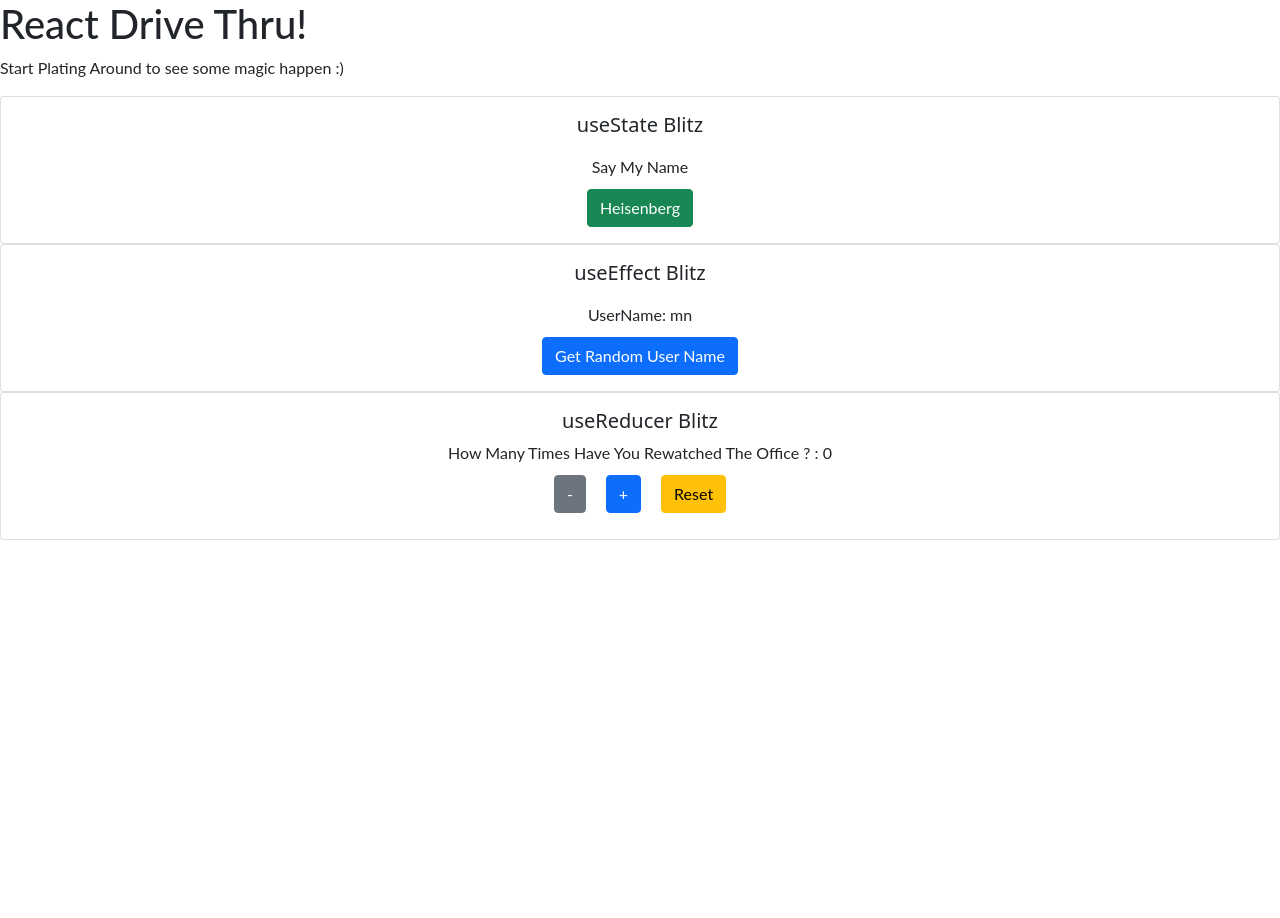
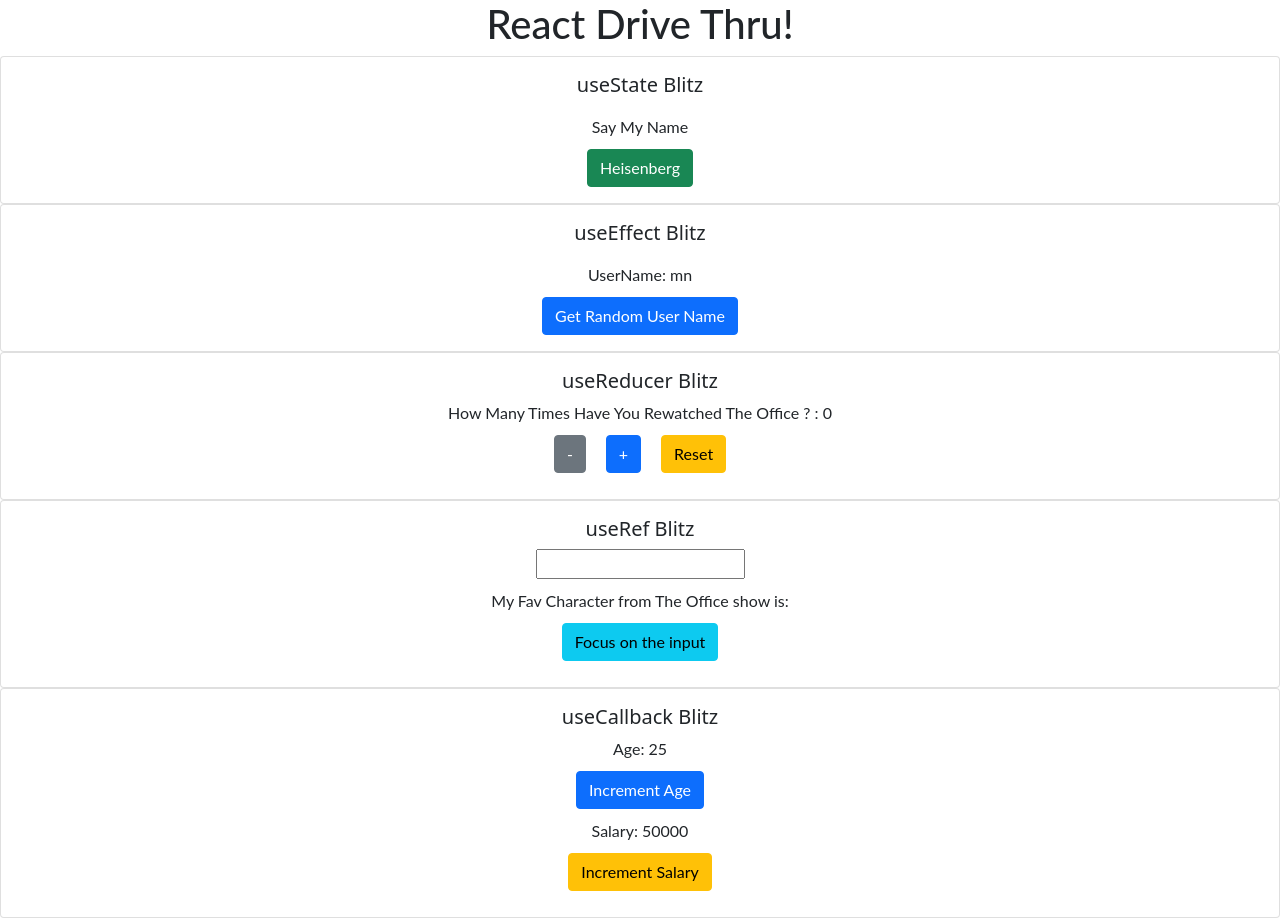
Before and after one commit to karthiksista/react-concepts, a React (Create React App) app: page / in a window 1280 px wide. Before the commit the page ends 800 px from the top, so only its background shows below. Built offline with nearby package versions, Linux system fonts and the light colour scheme; no server answers.

Commit message:
add useCallback

```diff
--- a/src/App.js
+++ b/src/App.js
@@ -5,12 +5,13 @@ import CardHolder from './components/CardHolder';
 import StateExample from './hooks/StateExample/StateExample';
 import UseEffectExample from './hooks/UseEffectExample/UseEffectExample';
 import UseReducerExample from './hooks/UseReducerExample/UseReducerExample';
+import UseRefExample from './hooks/UseRefExample/UseRefExample';
+import UseCallBackExample from './hooks/UseCallbackExample/UseCallbackExample';
 
 export default function App() {
   return (
     <div>
-      <h1>React Drive Thru!</h1>
-      <p>Start Plating Around to see some magic happen :)</p>
+      <h1 className="text-center">React Drive Thru!</h1>
 
       <CardHolder title={'useState Blitz'}>
         <StateExample />
@@ -23,6 +24,14 @@ export default function App() {
       <CardHolder title={'useReducer Blitz'}>
         <UseReducerExample />
       </CardHolder>
+
+      <CardHolder title={'useRef Blitz'}>
+        <UseRefExample />
+      </CardHolder>
+
+      <CardHolder title={'useCallback Blitz'}>
+        <UseCallBackExample />
+      </CardHolder>
     </div>
   );
 }
--- a/src/hooks/EffectExample/EffectExample.js
+++ /dev/null
@@ -1,3 +0,0 @@
-import React from 'react'
-
-const useEffec
--- a/src/hooks/StateExample/StateExample.js
+++ b/src/hooks/StateExample/StateExample.js
@@ -3,8 +3,6 @@ import { Button } from 'reactstrap';
 
 const StateExample = () => {
   const [title, setTitle] = useState('Say My Name');
-
-  console.log('UseState Render');
 
   return (
     <>
@@ -14,8 +12,7 @@ const StateExample = () => {
           color="success"
           onClick={() => setTitle('You Are God Damn Right!!')}
         >
-          {' '}
-          Heisenberg{' '}
+          Heisenberg
         </Button>
       </div>
     </>
--- /dev/null
+++ b/src/hooks/UseCallbackExample/AgeDisplay.js
@@ -0,0 +1,8 @@
+import React from 'react';
+
+const AgeDisplay = ({ age }) => {
+  console.log('AgeDisplay');
+  return <>Age: {age}</>;
+};
+
+export default React.memo(AgeDisplay);
--- /dev/null
+++ b/src/hooks/UseCallbackExample/SalaryDisplay.js
@@ -0,0 +1,8 @@
+import React from 'react';
+
+const SalaryDisplay = ({ salary }) => {
+  console.log('SalaryDisplay');
+  return <>Salary: {salary}</>;
+};
+
+export default React.memo(SalaryDisplay);
--- /dev/null
+++ b/src/hooks/UseCallbackExample/UseCallbackExample.js
@@ -0,0 +1,41 @@
+import React, { useState, useCallback } from 'react';
+
+import { Button } from 'reactstrap';
+
+import AgeDisplay from './AgeDisplay';
+import SalaryDisplay from './SalaryDisplay';
+
+const UseCallbackExample = () => {
+  const [age, setAge] = useState(25);
+  const [salary, setSalary] = useState(50000);
+
+  const incrementAge = useCallback(() => {
+    setAge(age + 1);
+  }, [age]);
+
+  const incrementSalary = useCallback(() => {
+    setSalary(salary + 5000);
+  }, [salary]);
+
+  return (
+    <>
+      <AgeDisplay age={age} />
+
+      <div style={{ margin: '10px' }}>
+        <Button color="primary" onClick={incrementAge}>
+          Increment Age
+        </Button>
+      </div>
+
+      <SalaryDisplay salary={salary} />
+
+      <div style={{ margin: '10px' }}>
+        <Button color="warning" onClick={incrementSalary}>
+          Increment Salary
+        </Button>
+      </div>
+    </>
+  );
+};
+
+export default UseCallbackExample;
--- a/src/hooks/UseEffectExample/UseEffectExample.js
+++ b/src/hooks/UseEffectExample/UseEffectExample.js
@@ -14,17 +14,13 @@ const UseEffectExample = () => {
   }, [id]);
 
   const getUsers = () => {
-    console.log('Name', Math.floor(Math.random() * 10) + 1);
-
     setId(Math.floor(Math.random() * 10) + 1);
   };
 
-  console.log('UsedEffect Render');
   return (
     <div>
       <div style={{ padding: '10px' }}>UserName: {name}</div>
       <Button color="primary" onClick={() => getUsers()}>
-        {' '}
         Get Random User Name
       </Button>
     </div>
--- a/src/hooks/UseReducerExample/UseReducerExample.js
+++ b/src/hooks/UseReducerExample/UseReducerExample.js
@@ -27,8 +27,6 @@ const UseReducerExample = () => {
   };
 
   const [state, dispatch] = useReducer(reducer, initialState);
-
-  console.log('UseReducer Render');
 
   return (
     <>
--- /dev/null
+++ b/src/hooks/UseRefExample/UseRefExample.js
@@ -0,0 +1,35 @@
+import React, { useState, useRef } from 'react';
+import { Button } from 'reactstrap';
+
+const UseRefExample = () => {
+  const [fav, setFav] = useState('');
+
+  const favRef = useRef(null);
+
+  const changeVal = val => {
+    setFav(val);
+  };
+
+  const favFocus = () => {
+    favRef.current.focus();
+  };
+
+  return (
+    <>
+      <div>
+        <input ref={favRef} onChange={e => changeVal(e.target.value)} />
+      </div>
+      <div style={{ margin: '10px' }}>
+        My Fav Character from The Office show is: {fav}
+      </div>
+      <div style={{ margin: '10px' }}>
+        <Button color="info" onClick={favFocus}>
+          {' '}
+          Focus on the input
+        </Button>{' '}
+      </div>
+    </>
+  );
+};
+
+export default UseRefExample;
```
